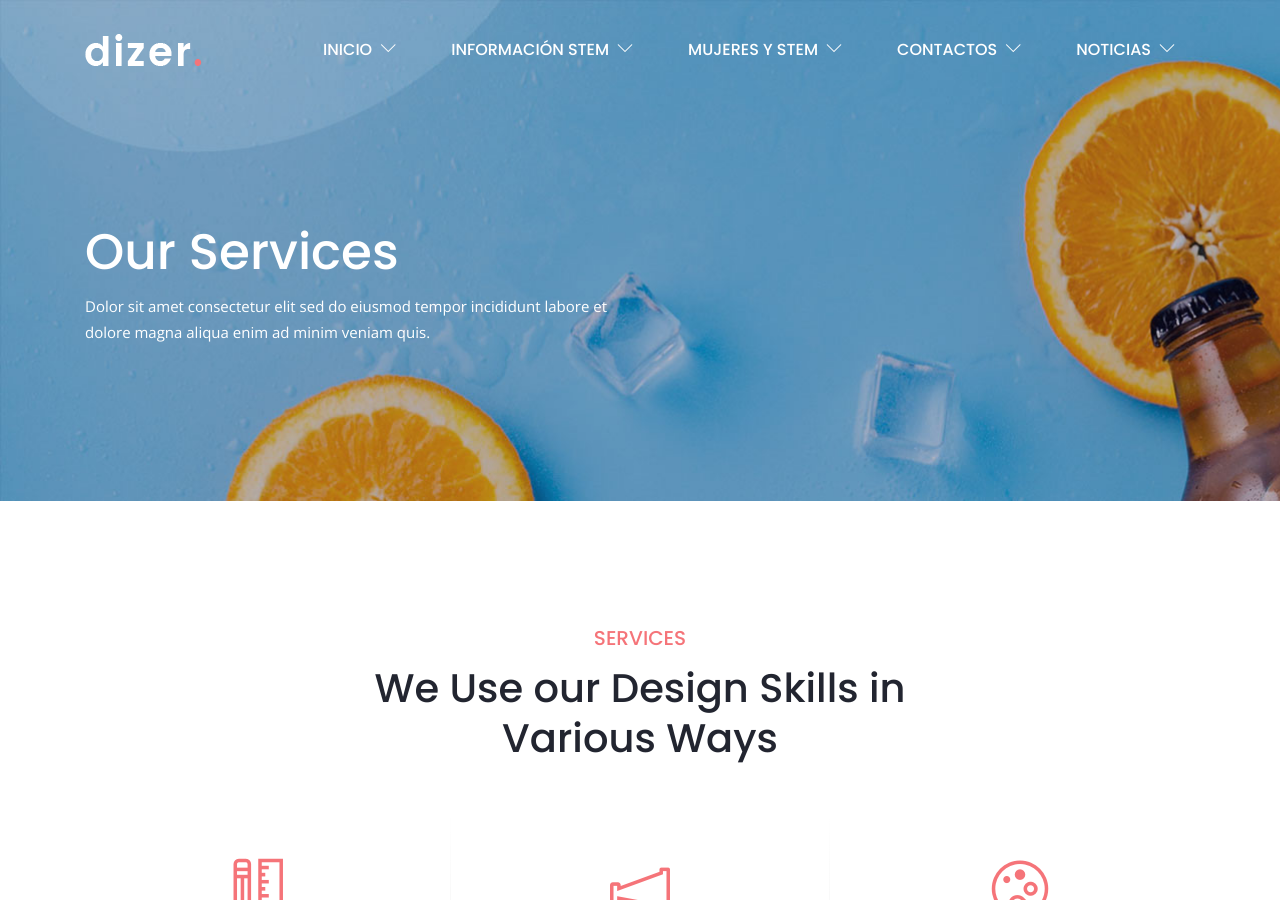
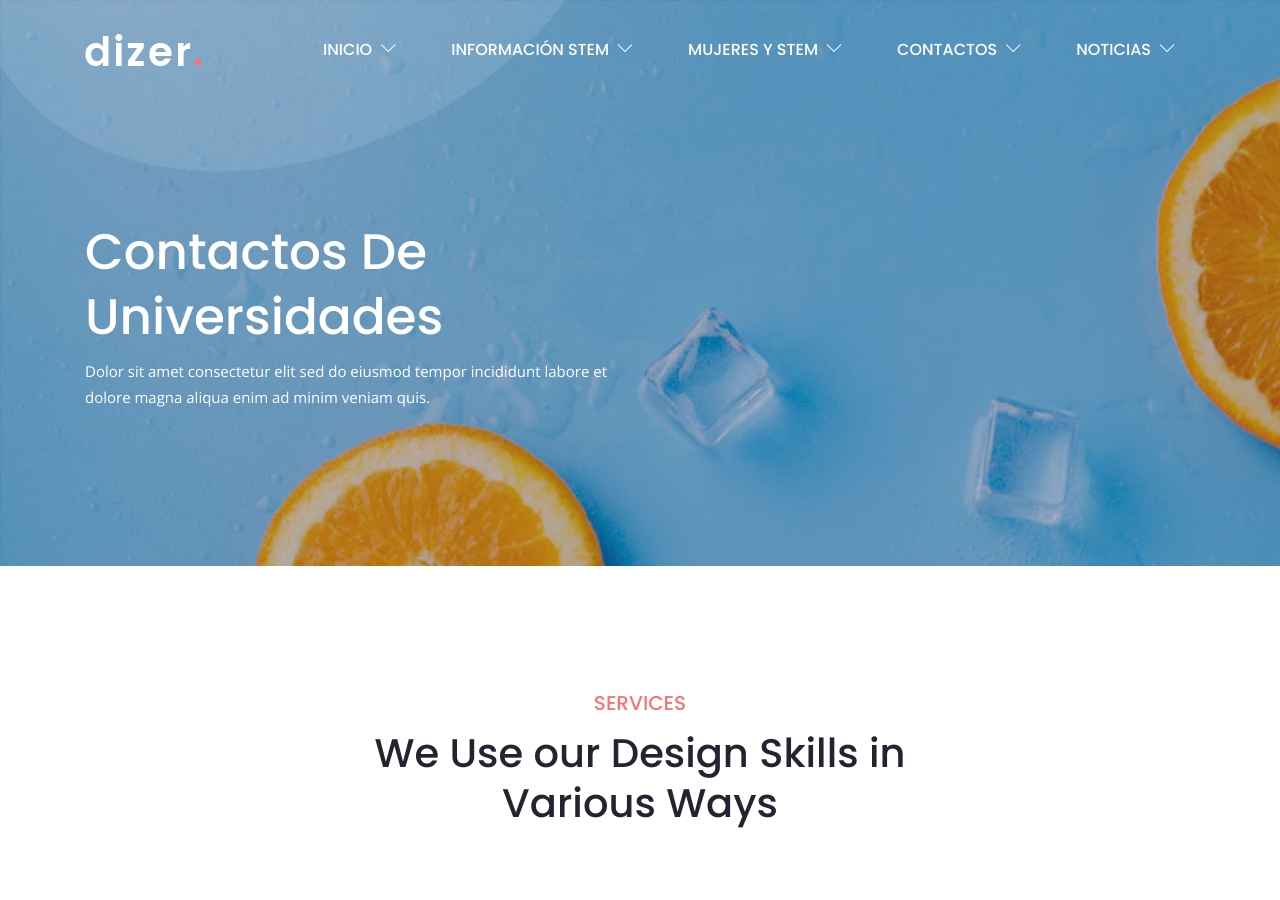
Before and after one commit to estaennosotraspiloto/estaennosotraspiloto, a Jekyll site: the page built from services.html, in a window 1280 px wide and 900 px high. Built offline with Jekyll 4.4.1, drawn with Linux system fonts in a browser that asks for light colours.

Commit message:
Update from Forestry.io estaennosotraspiloto updated services.html

```diff
--- a/services.html
+++ b/services.html
@@ -1,11 +1,11 @@
 ---
 layout: default
 header_image: "/assets/images/bg/about-bg.jpg"
-title: "Our Services"
-description: "Dolor sit amet consectetur elit sed do eiusmod tempor incididunt labore et dolore magna aliqua enim ad
-minim veniam quis."
+title: Contactos de Universidades
+description: Dolor sit amet consectetur elit sed do eiusmod tempor incididunt labore
+  et dolore magna aliqua enim ad minim veniam quis.
+
 ---
-
 {% include page_header.html %}
 <!-- Service Start -->
 <section class="service-main section">
```
